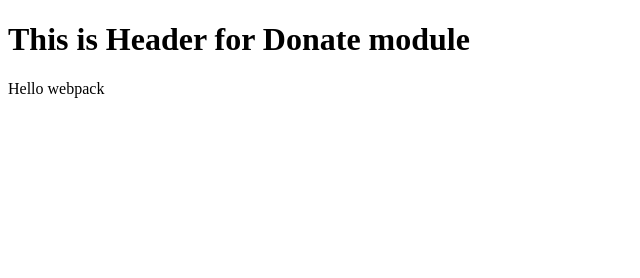
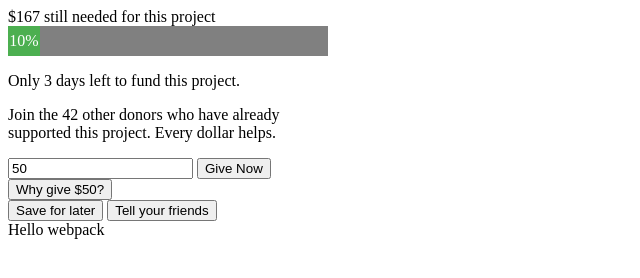
Before and after one commit to archibold/donateModule, a website built with webpack: page src/index.html in a window 1280 px wide. Shown: the whole page, without its empty margins (0-640 px from the left). Built offline with nearby package versions, Linux system fonts and the light colour scheme.

Commit message:
Add basic HTML structure and clean up services

```diff
--- a/src/index.html
+++ b/src/index.html
@@ -7,9 +7,27 @@
     <meta name="author" content="Arkitekto">
   </head>
   <body>
-    <h1 class="header">This is Header for Donate module</h1>
-    <div class="content">
-      <div class="box">
+    <div class="container">
+      <div class="donate">
+        <div>
+          $167 still needed for this project
+        </div>
+        <div id="myProgress">
+          <div id="myBar">10%</div>
+        </div>
+        <p>Only 3 days left to fund this project.</p>
+        <p>Join the 42 other donors who have already supported this project. Every dollar helps.</p>
+        <div>
+          <form>
+            <input min="1" step="1" type="number" value="50"/>
+            <button type="submit">Give Now</button>
+          </form>
+        </div>
+        <button>Why give $50?</button>
+        <div>
+          <button>Save for later</button>
+          <button>Tell your friends</button>
+        </div>
       </div>
     </div>
   </body>
--- a/src/index.scss
+++ b/src/index.scss
@@ -1,7 +1,23 @@
 .header {
 }
 
-.content {
-  .box {
+.container {
+  display: flex;
+  width: 320px;
+  align-items: center;
+  .donate {
+    flex: 1;
+    #myProgress {
+      width: 100%;
+      background-color: grey;
+    }
+    #myBar {
+      width: 10%;
+      height: 30px;
+      background-color: #4CAF50;
+      text-align: center; /* To center it horizontally (if you want) */
+      line-height: 30px; /* To center it vertically */
+      color: white;
+    }
   }
 }
```
